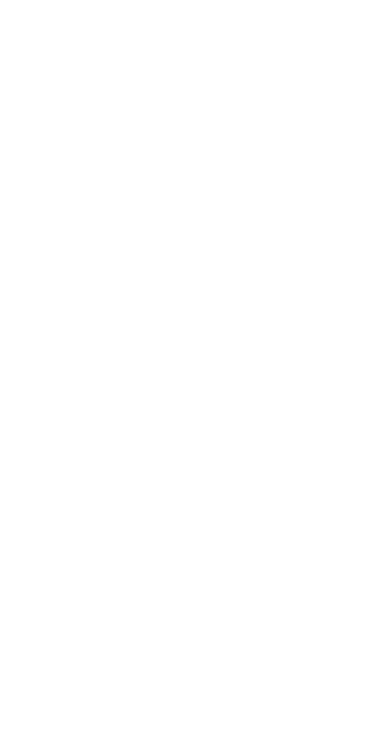
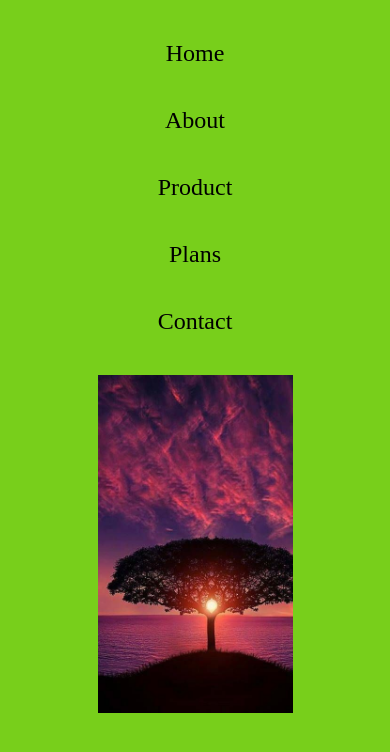
Before and after one commit to raifehiz/Mediaquery, a plain HTML site: page index.html in a window 390 px wide. Drawn offline with Linux system fonts and the light colour scheme.

Commit message:
endproject

```diff
--- a/index.html
+++ b/index.html
@@ -3,9 +3,26 @@
 <head>
     <meta charset="UTF-8">
     <meta name="viewport" content="width=device-width, initial-scale=1.0">
+    <link rel="stylesheet" href="./style.css">
     <title>Document</title>
 </head>
 <body>
+    <div class="container">
+        <header>
+            <ul>
+                <li>Home</li>
+                <li>About</li>
+                <li>Product</li>
+                <li>Plans</li>
+                <li>Contact</li>
+            </ul>
+        </header>
+        <main>
+            <div class="main">
+                <div class="foto"></div>
+            </div>
 
+        </main>
+    </div>
 </body>
 </html>
--- /dev/null
+++ b/style.css
@@ -0,0 +1,88 @@
+*{
+    margin: 0;
+    padding: 0;
+    box-sizing: border-box;
+}
+
+.container{
+    background-color: #D66820;
+    width: 100vw;
+    height: 100vh;
+}
+
+header ul{
+    display: flex;
+    justify-content: center;
+    list-style: none;
+    gap: 30px;
+    padding-top: 20px;
+    font-size: 1.5rem;
+}
+
+.main{
+    display: flex;
+    justify-content: center;
+}
+
+.foto{
+    margin-top: 20px;
+    width: 50vw;
+    height: 40vh;
+    background-image: url(./img/1.jpeg);
+    background-size: cover;
+}
+
+img{
+    width: 50%;
+    height: 50%;
+}
+
+@media screen and (max-width:1024px) {
+    .container{
+        background-color: #17C5CE;
+    }
+    .foto{
+        background-image: url(./img/2.jpeg);
+        background-size: cover;
+    }
+}
+
+@media screen and (max-width:768px) {
+    .container{
+        background-color: #7E31CE;
+    }
+
+    header ul *{
+        padding: 20px;
+    }
+
+    header ul{
+    display: block;
+    text-align: center;
+    }
+
+    .foto{
+        background-image: url(./img/3.jpg);
+        background-size: cover;
+    }
+}
+
+@media screen and (max-width:480px) {
+    .container{
+        background-color: #78CF1B;
+    }
+
+    header ul *{
+        padding: 20px;
+    }
+
+    header ul{
+        display: block;
+text-align: center;
+    }
+
+    .foto{
+        background-image: url(./img/4.jpeg);
+        background-size: cover;
+    }
+}
```
Also changed, not shown: img/1.jpeg (added), img/2.jpeg (added), img/3.jpg (added), img/4.jpeg (added).
